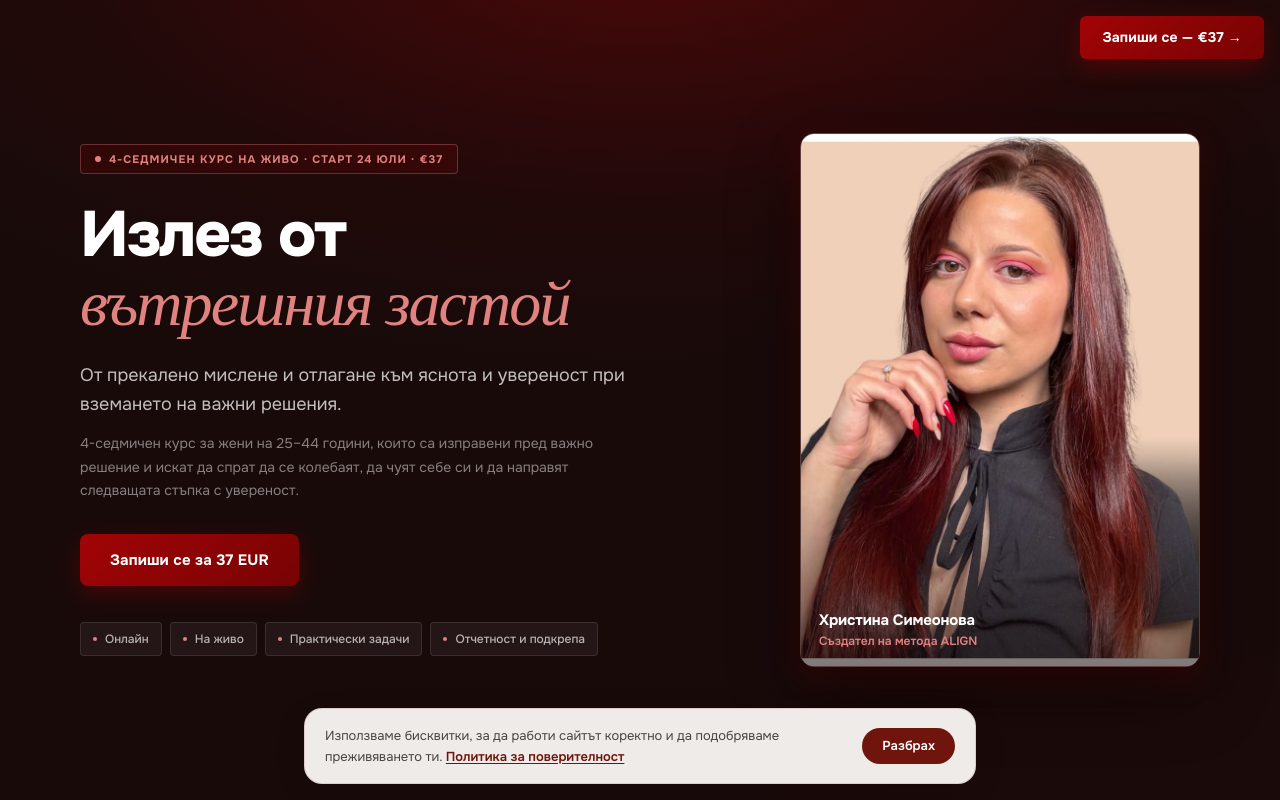
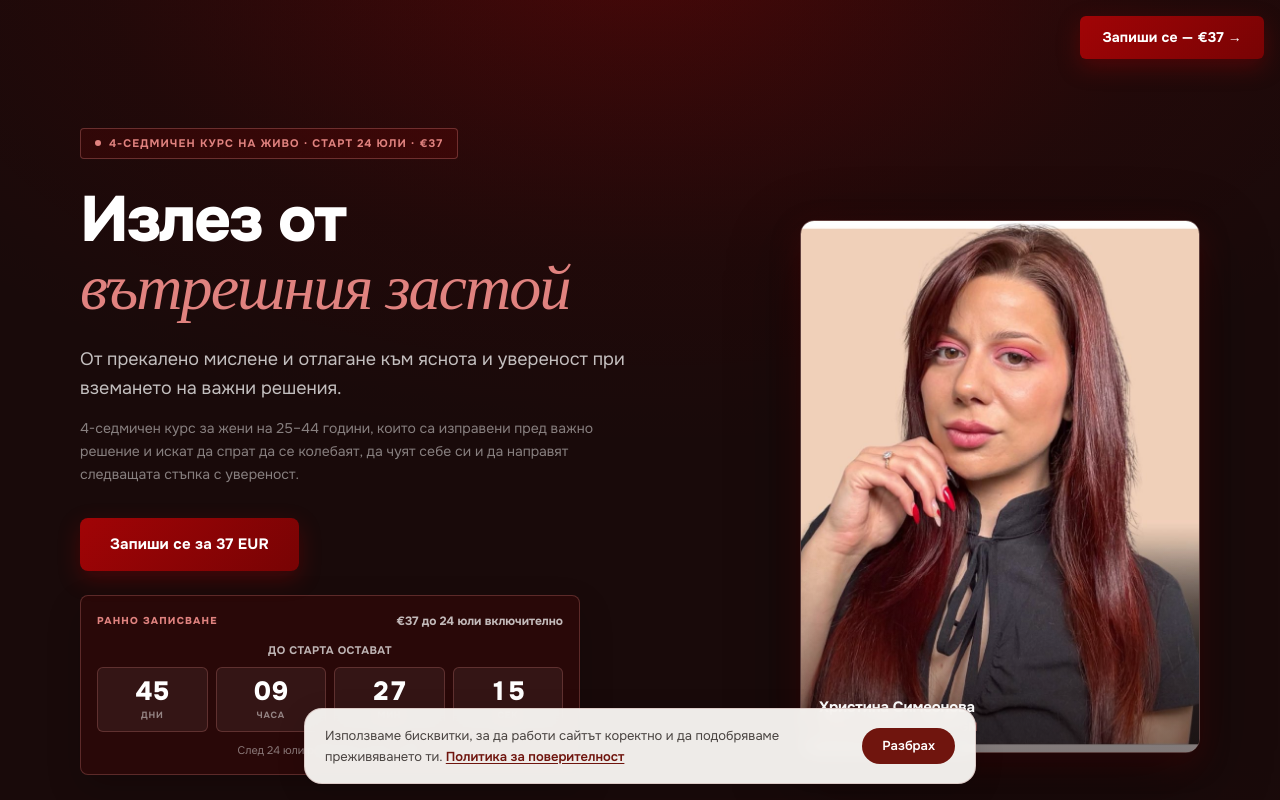
Before and after one commit to jordanyanewski-stack/coaching-real, a Next.js app: page /izlez-ot-zastoy in a window 1280 px wide. Shown: the top 800 px of the page. Built offline with nearby package versions, Linux system fonts and the light colour scheme.

Commit message:
feat: add Hristina launch countdown

```diff
--- a/src/app/izlez-ot-zastoy/campaign.ts
+++ b/src/app/izlez-ot-zastoy/campaign.ts
@@ -1,3 +1,4 @@
+export const COURSE_START = Date.parse("2026-07-24T00:00:00+03:00");
 export const REGULAR_PRICE_START = Date.parse("2026-07-25T00:00:00+03:00");
 
 export const EARLY_PRICE = {
--- a/src/app/izlez-ot-zastoy/page.tsx
+++ b/src/app/izlez-ot-zastoy/page.tsx
@@ -1,6 +1,6 @@
 import Image from "next/image";
 import { ScrollReveal } from "../masterclass/scroll-reveal";
-import { HristinaEnrollmentOffer, HristinaPriceText } from "./price-offer";
+import { HristinaEnrollmentOffer, HristinaPriceText, HristinaUrgencyBlock } from "./price-offer";
 import { IzlezStickyCTA } from "./sticky-cta";
 
 export const metadata = {
@@ -280,6 +280,7 @@ function HeroSection() {
           </p>
 
           <PrimaryButton href="#enroll">Запиши се за <HristinaPriceText format="amount" /> EUR</PrimaryButton>
+          <HristinaUrgencyBlock />
 
           <div
             className="flex flex-wrap justify-center lg:justify-start"
--- a/src/app/izlez-ot-zastoy/price-offer.tsx
+++ b/src/app/izlez-ot-zastoy/price-offer.tsx
@@ -3,9 +3,11 @@
 import { useEffect, useState } from "react";
 import { EnrollForm } from "../masterclass/enroll-form";
 import {
+  COURSE_START,
   EARLY_PRICE,
   isEarlyPriceAt,
   REGULAR_PRICE,
+  REGULAR_PRICE_START,
 } from "./campaign";
 
 function useCurrentPrice() {
@@ -27,13 +29,155 @@ export function HristinaPriceText({ format = "display" }: { format?: "display" |
   return <>{format === "display" ? price.display : price.amount}</>;
 }
 
+function Countdown({ remaining }: { remaining: number }) {
+  const units = [
+    { value: Math.floor(remaining / 86_400_000), label: "дни" },
+    { value: Math.floor((remaining % 86_400_000) / 3_600_000), label: "часа" },
+    { value: Math.floor((remaining % 3_600_000) / 60_000), label: "мин" },
+    { value: Math.floor((remaining % 60_000) / 1_000), label: "сек" },
+  ];
+
+  return (
+    <div className="grid grid-cols-4 gap-2" aria-label="Оставащо време до старта">
+      {units.map(({ value, label }) => (
+        <div
+          key={label}
+          style={{
+            minWidth: 0,
+            padding: "10px 6px 8px",
+            borderRadius: "6px",
+            border: "1px solid rgba(224,130,127,0.25)",
+            backgroundColor: "rgba(255,255,255,0.055)",
+            textAlign: "center",
+          }}
+        >
+          <div
+            style={{
+              color: "#ffffff",
+              fontSize: "clamp(1.25rem, 4vw, 1.65rem)",
+              fontWeight: 800,
+              lineHeight: 1,
+              letterSpacing: "-0.02em",
+              fontVariantNumeric: "tabular-nums",
+            }}
+          >
+            {String(value).padStart(2, "0")}
+          </div>
+          <div
+            style={{
+              marginTop: "5px",
+              color: "rgba(255,255,255,0.48)",
+              fontSize: "9px",
+              fontWeight: 700,
+              letterSpacing: "0.09em",
+              textTransform: "uppercase",
+            }}
+          >
+            {label}
+          </div>
+        </div>
+      ))}
+    </div>
+  );
+}
+
+export function HristinaUrgencyBlock() {
+  const [now, setNow] = useState<number | null>(null);
+
+  useEffect(() => {
+    const tick = () => setNow(Date.now());
+    tick();
+    const interval = window.setInterval(tick, 1_000);
+
+    return () => window.clearInterval(interval);
+  }, []);
+
+  const isEarly = now === null || now < REGULAR_PRICE_START;
+  if (!isEarly) return null;
+
+  const remaining = now === null ? null : Math.max(0, COURSE_START - now);
+  const startsToday = remaining === 0;
+
+  return (
+    <div
+      className="mx-auto mt-6 w-full max-w-[500px] lg:mx-0"
+      role="timer"
+      aria-live="off"
+      style={{
+        padding: "16px",
+        borderRadius: "8px",
+        border: "1px solid rgba(224,130,127,0.28)",
+        backgroundColor: "rgba(161,4,6,0.12)",
+        boxShadow: "0 14px 34px rgba(0,0,0,0.18)",
+      }}
+    >
+      <div className="mb-3 flex flex-wrap items-center justify-between gap-2">
+        <span
+          style={{
+            color: "#e0827f",
+            fontSize: "10px",
+            fontWeight: 800,
+            letterSpacing: "0.12em",
+            textTransform: "uppercase",
+          }}
+        >
+          Ранно записване
+        </span>
+        <span style={{ color: "rgba(255,255,255,0.72)", fontSize: "12px", fontWeight: 700 }}>
+          €37 до 24 юли включително
+        </span>
+      </div>
+
+      {startsToday ? (
+        <div style={{ color: "#ffffff", fontSize: "18px", fontWeight: 800, textAlign: "center", padding: "8px 0" }}>
+          Стартът е днес
+        </div>
+      ) : remaining === null ? (
+        <div style={{ color: "rgba(255,255,255,0.72)", fontSize: "13px", fontWeight: 700, textAlign: "center", padding: "8px 0" }}>
+          Курсът започва на 24 юли
+        </div>
+      ) : (
+        <>
+          <div
+            style={{
+              marginBottom: "9px",
+              color: "rgba(255,255,255,0.70)",
+              fontSize: "11px",
+              fontWeight: 700,
+              letterSpacing: "0.04em",
+              textAlign: "center",
+              textTransform: "uppercase",
+            }}
+          >
+            До старта остават
+          </div>
+          <Countdown remaining={remaining} />
+        </>
+      )}
+
+      <div style={{ marginTop: "10px", color: "rgba(255,255,255,0.46)", fontSize: "11px", textAlign: "center" }}>
+        След 24 юли редовната цена е €97
+      </div>
+    </div>
+  );
+}
+
 export function HristinaEnrollmentOffer() {
   const price = useCurrentPrice();
+  const isEarly = price.product === EARLY_PRICE.product;
 
   return (
     <>
       <p style={{ fontSize: "14px", color: "rgba(255,255,255,0.45)", maxWidth: "440px", margin: "0 auto 32px", lineHeight: 1.6 }}>
-        4-седмичен курс на живо · старт 24 юли · {price.display} еднократно
+        {isEarly ? (
+          <>
+            <strong style={{ color: "#e0827f" }}>Ранна цена {price.display} до 24 юли включително</strong>
+            <br />
+            След това редовната цена е €97
+          </>
+        ) : (
+          <>4-седмичен курс на живо · редовна цена {price.display}</>
+        )}
       </p>
       <div className="flex justify-center">
         <EnrollForm
```
Also changed, not shown: 1 other file (tests, documents, lock files or other folders).
